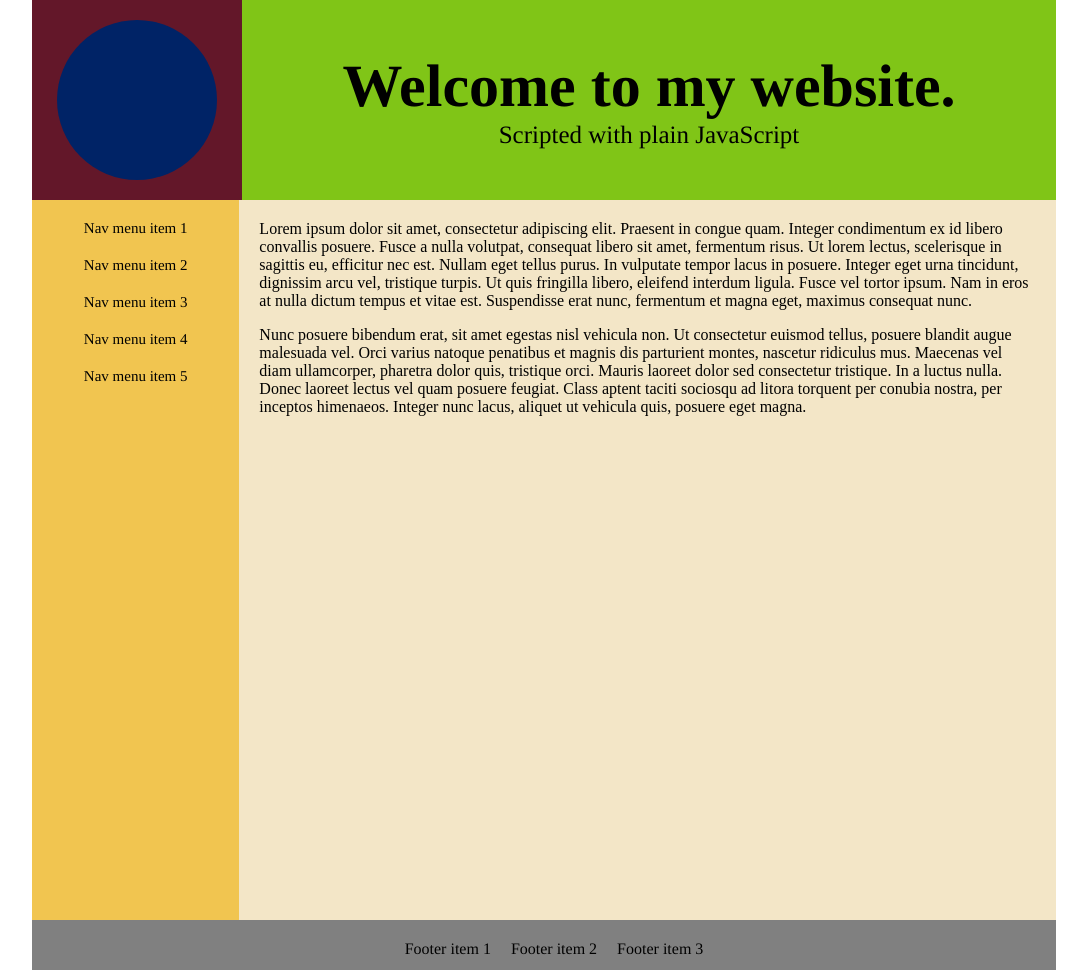
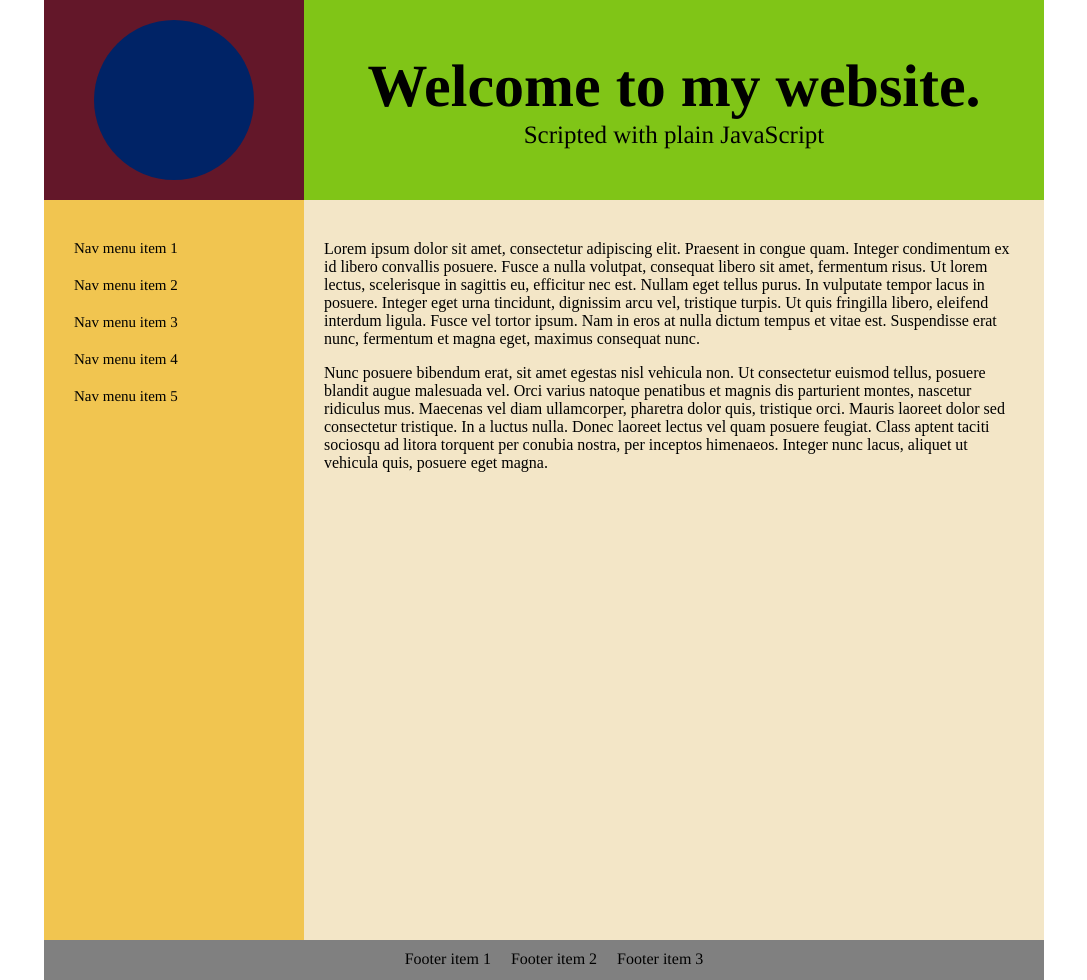
Before and after one commit to rdwaller/rdwallerDotNet, a plain HTML site: page index.html in a window 1280 px wide. Shown: the whole page, without its empty margins (96-1183 px from the left). Drawn offline with Linux system fonts and the light colour scheme.

Commit message:
Styling update

```diff
--- a/css/styles.css
+++ b/css/styles.css
@@ -1,39 +1,42 @@
 html, body {
+  height: 100%;
   margin: 0;
-  height: 100%;
 }
 
 .wrapper {
-  width: 80%;
+  width: 1000px;
   height: 100%;
   margin: auto;
 }
 
 header {
+  width: 1000px;
+  height: 200px;
   background-color: #80C517;
-  width: 100%;
-  height: 200px;
   display: flex;
+  border: 5px red;
+
 }
 
 .header-logo-container {
+  width: 260px;
+  height: 200px;
   background-color: rgb(99, 23, 41);
-  width: 210px;
-  height: 200px;
   display: flex;
   flex-flow: column;
   justify-content: center;
 }
 
 .header-logo {
+  width: 160px;
+  height: 160px;
   background-color: #002366;
   border-radius: 80px;
-  width: 160px;
-  height: 160px;
   margin: auto;
 }
 
 .header-text-container {
+  width: 740px;
   display: flex;
   flex-flow: column;
   justify-content: center;
@@ -44,6 +47,7 @@ header {
   font-size: 60px;
   font-weight: 700;
   font-family: Times;
+  margin: auto;
 }
 
 .header-subtitle {
@@ -53,29 +57,31 @@ header {
 }
 
 .navAndMain {
+  width: 1000px;
+  height: 90%;
   display: flex;
-  height: 90%
 }
 
 nav {
-  background-color: #F1C550;
   width: 260px;
   height: 100%;
+  background-color: #F1C550;
   display: flex;
+  padding-top: 20px;
   flex-flow: column;
 }
 
 .nav-item {
-  padding-top: 20px;
+  padding: 20px 0 0 30px;
   font-size: 15px;
   font-family: Times;
-  text-align: center;
 }
 
 .main {
-  width: 100%;
+  width: 740px;
   height: 100%;
   background-color: #F3E6C7;
+  padding-top: 20px;
 }
 
 .main .introduction {
@@ -83,9 +89,11 @@ nav {
 }
 
 footer {
+  width: 1000px;
+  height: 50px;
   background-color: #808080;
   font-family: Times;
-  height: 50px;
+  padding-top: 10px;
   display: flex;
   justify-content: center;
 }
```
